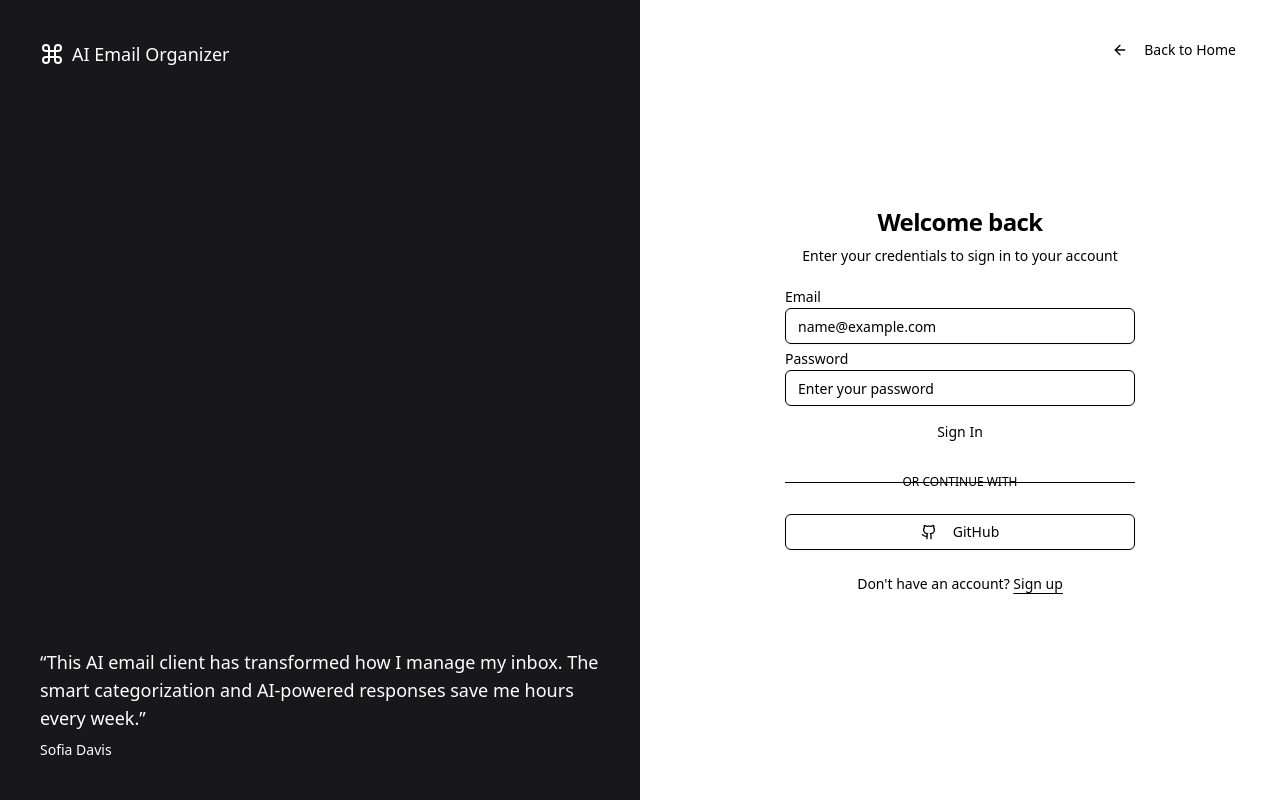
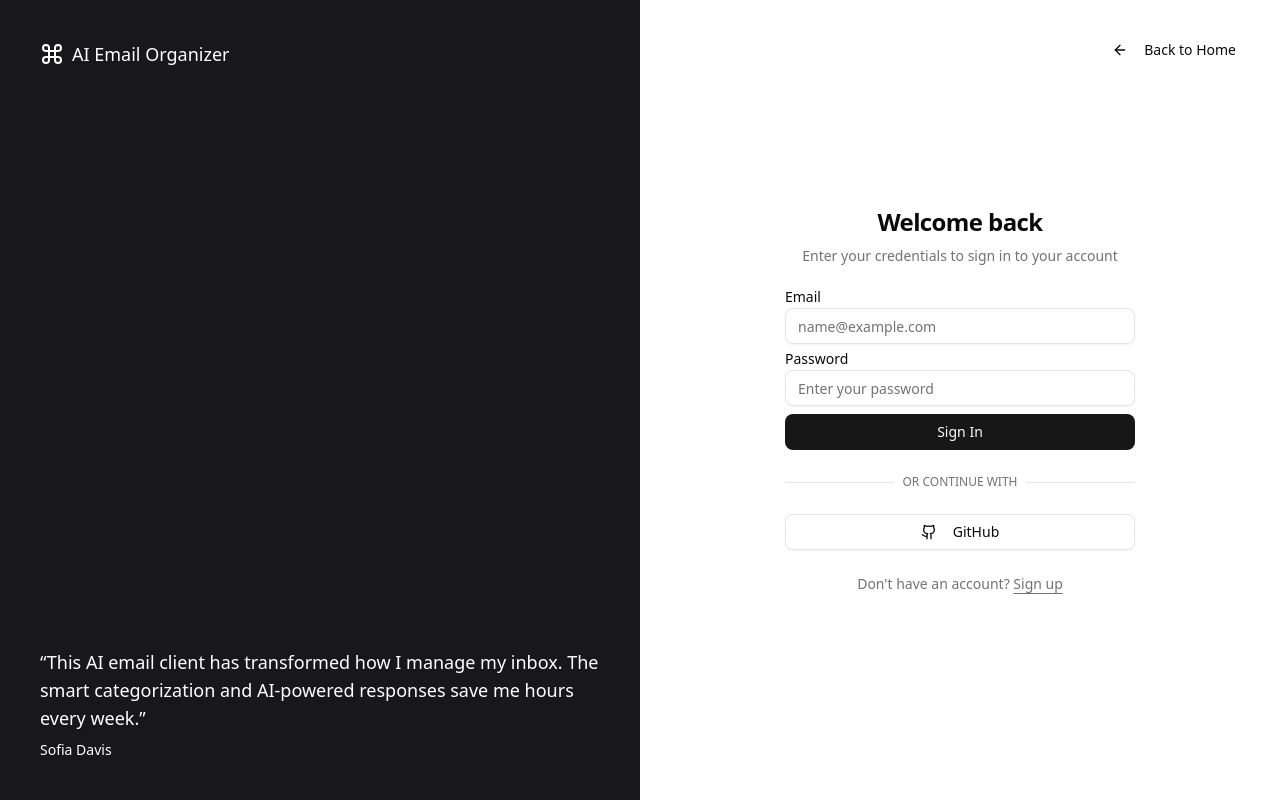
Before and after one commit to happyaaa/AI-Email-Organizer, a Next.js app in the folder frontend/: page /login in a window 1280 px wide. Built offline with nearby package versions, Linux system fonts and the light colour scheme.

Commit message:
Fixed css bug

```diff
--- a/frontend/app/globals.css
+++ b/frontend/app/globals.css
@@ -44,26 +44,25 @@
 }
 
 :root {
-  --radius: 0.5rem;
-  --background: 0 0% 100%;
-  --foreground: 222.2 84% 4.9%;
-  --card: 0 0% 100%;
-  --card-foreground: 222.2 84% 4.9%;
-  --popover: 0 0% 100%;
-  --popover-foreground: 222.2 84% 4.9%;
-  --primary: 222.2 47.4% 11.2%;
-  --primary-foreground: 210 40% 98%;
-  --secondary: 210 40% 96.1%;
-  --secondary-foreground: 222.2 47.4% 11.2%;
-  --muted: 210 40% 96.1%;
-  --muted-foreground: 215.4 16.3% 46.9%;
-  --accent: 210 40% 96.1%;
-  --accent-foreground: 222.2 47.4% 11.2%;
-  --destructive: 0 84.2% 60.2%;
-  --destructive-foreground: 210 40% 98%;
-  --border: 214.3 31.8% 91.4%;
-  --input: 214.3 31.8% 91.4%;
-  --ring: 222.2 84% 4.9%;
+  --radius: 0.625rem;
+  --background: oklch(1 0 0);
+  --foreground: oklch(0.145 0 0);
+  --card: oklch(1 0 0);
+  --card-foreground: oklch(0.145 0 0);
+  --popover: oklch(1 0 0);
+  --popover-foreground: oklch(0.145 0 0);
+  --primary: oklch(0.205 0 0);
+  --primary-foreground: oklch(0.985 0 0);
+  --secondary: oklch(0.97 0 0);
+  --secondary-foreground: oklch(0.205 0 0);
+  --muted: oklch(0.97 0 0);
+  --muted-foreground: oklch(0.556 0 0);
+  --accent: oklch(0.97 0 0);
+  --accent-foreground: oklch(0.205 0 0);
+  --destructive: oklch(0.577 0.245 27.325);
+  --border: oklch(0.922 0 0);
+  --input: oklch(0.922 0 0);
+  --ring: oklch(0.708 0 0);
   --chart-1: oklch(0.646 0.222 41.116);
   --chart-2: oklch(0.6 0.118 184.704);
   --chart-3: oklch(0.398 0.07 227.392);
@@ -80,25 +79,24 @@
 }
 
 .dark {
-  --background: 222.2 84% 4.9%;
-  --foreground: 210 40% 98%;
-  --card: 222.2 84% 4.9%;
-  --card-foreground: 210 40% 98%;
-  --popover: 222.2 84% 4.9%;
-  --popover-foreground: 210 40% 98%;
-  --primary: 210 40% 98%;
-  --primary-foreground: 222.2 47.4% 11.2%;
-  --secondary: 217.2 32.6% 17.5%;
-  --secondary-foreground: 210 40% 98%;
-  --muted: 217.2 32.6% 17.5%;
-  --muted-foreground: 215 20.2% 65.1%;
-  --accent: 217.2 32.6% 17.5%;
-  --accent-foreground: 210 40% 98%;
-  --destructive: 0 62.8% 30.6%;
-  --destructive-foreground: 210 40% 98%;
-  --border: 217.2 32.6% 17.5%;
-  --input: 217.2 32.6% 17.5%;
-  --ring: 212.7 26.8% 83.9%;
+  --background: oklch(0.145 0 0);
+  --foreground: oklch(0.985 0 0);
+  --card: oklch(0.205 0 0);
+  --card-foreground: oklch(0.985 0 0);
+  --popover: oklch(0.205 0 0);
+  --popover-foreground: oklch(0.985 0 0);
+  --primary: oklch(0.922 0 0);
+  --primary-foreground: oklch(0.205 0 0);
+  --secondary: oklch(0.269 0 0);
+  --secondary-foreground: oklch(0.985 0 0);
+  --muted: oklch(0.269 0 0);
+  --muted-foreground: oklch(0.708 0 0);
+  --accent: oklch(0.269 0 0);
+  --accent-foreground: oklch(0.985 0 0);
+  --destructive: oklch(0.704 0.191 22.216);
+  --border: oklch(1 0 0 / 10%);
+  --input: oklch(1 0 0 / 15%);
+  --ring: oklch(0.556 0 0);
   --chart-1: oklch(0.488 0.243 264.376);
   --chart-2: oklch(0.696 0.17 162.48);
   --chart-3: oklch(0.769 0.188 70.08);
@@ -116,13 +114,9 @@
 
 @layer base {
   * {
-    @apply border-border;
+    @apply border-border outline-ring/50;
   }
   body {
     @apply bg-background text-foreground;
   }
 }
-
-@tailwind base;
-@tailwind components;
-@tailwind utilities;
--- a/frontend/app/page.tsx
+++ b/frontend/app/page.tsx
@@ -13,9 +13,9 @@ export default function HomePage() {
   return (
     <div className="flex flex-col min-h-screen">
       {/* Hero Section */}
-      <section className="flex-1 w-full py-12 md:py-24 lg:py-32 xl:py-48">
+      <section className="flex-1 w-full flex items-center justify-center py-12 md:py-24 lg:py-32 xl:py-48">
         <div className="container px-4 md:px-6">
-          <div className="flex flex-col items-center space-y-4 text-center">
+          <div className="flex flex-col items-center justify-center space-y-4 text-center">
             <div className="space-y-2">
               <h1 className="text-3xl font-bold tracking-tighter sm:text-4xl md:text-5xl lg:text-6xl/none">
                 Transform Your Email Experience with AI
@@ -43,7 +43,7 @@ export default function HomePage() {
       </section>
 
       {/* Features Section */}
-      <section className="w-full py-12 md:py-24 lg:py-32 bg-gray-100 dark:bg-gray-800">
+      <section className="w-full flex items-center justify-center py-12 md:py-24 lg:py-32 bg-gray-100 dark:bg-gray-800">
         <div className="container px-4 md:px-6">
           <div className="flex flex-col items-center justify-center space-y-4 text-center">
             <div className="space-y-2">
@@ -103,7 +103,7 @@ export default function HomePage() {
       </section>
 
       {/* CTA Section */}
-      <section className="w-full py-12 md:py-24 lg:py-32">
+      <section className="w-full flex items-center justify-center py-12 md:py-24 lg:py-32">
         <div className="container px-4 md:px-6">
           <div className="flex flex-col items-center justify-center space-y-4 text-center">
             <div className="space-y-2">
@@ -117,7 +117,7 @@ export default function HomePage() {
             </div>
             <div className="space-x-4">
               <Link href="/register">
-                <Button size="lg" className="gap-2 cursor-pointer">
+                <Button>
                   Start Free Trial <ArrowRight className="h-4 w-4" />
                 </Button>
               </Link>
```
